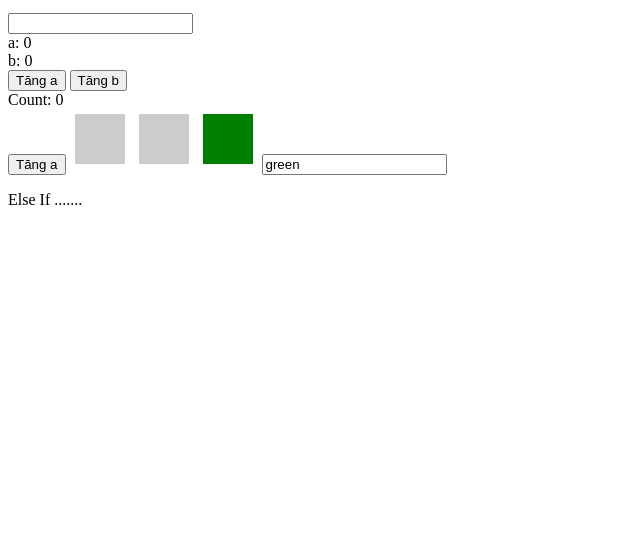
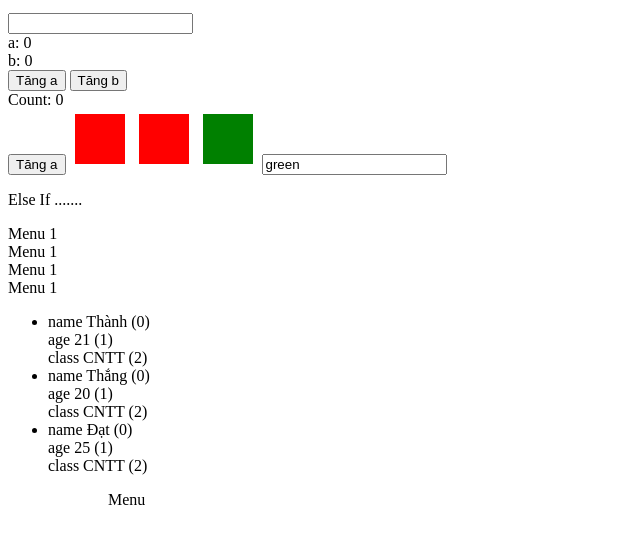
Before and after one commit to thanhtt201/vuejs_basesic, a plain HTML site: page index.html in a window 1280 px wide. Shown: the part 206-750 px from the top of the page, without its empty margins (0-640 px from the left). Drawn offline with Linux system fonts and the light colour scheme.

Commit message:
update research vuejs 04-05

```diff
--- a/index.html
+++ b/index.html
@@ -24,6 +24,9 @@
         .blue{
             background-color: blue;
         }
+        .menu{
+            margin: 10px 100px;
+        }
     </style>
 </head>
 <body>
@@ -49,6 +52,27 @@
             <p v-if="type === 1">If ...........</p>
             <p v-else-if="type === 2">Else If .......</p>
             <p v-else>Else .........</p>
+            <!-- thẻ template dùng để wrap element và ko sử dụng đc cho v-show-->
+            <!-- alternative với v-if và v-for-->
+            <template v-if="isColorRed">
+                <div>Menu 1</div>
+                <div>Menu 1</div>
+                <div>Menu 1</div>
+                <div>Menu 1</div>
+            </template>
+            <!-- v-show giống v-if nhưng chỉ ẩn element đi chứ ko xóa hẳn khỏi dom-->
+            <!-- duyệt array và duyệt object-->
+            <ul>
+                <li v-for="student in students">
+                    <div v-for="(value, key, index) in student">{{ key }} {{ value }} ({{ index }})</div>
+                </li>
+            </ul>
+        </div>
+        <div class="menu" @mousemove="showMenu()" @mouseleave="hideMenu()">
+            <span>Menu</span>
+            <ul v-if="isMenu">
+                <li v-for="(menu, index) in menus" :key="index"><a href="">{{ menu }}</a></li>
+            </ul>
         </div>
     </div>
 </body>
@@ -65,9 +89,16 @@
             a: 0,
             b: 0,
             count: 0,
-            isColorRed: false,
+            isColorRed: true,
             isColorGreen: 'green',
-            type: 2
+            type: 2,
+            menus: ['Home', 'About', 'Category', 'Product'],
+            isMenu: false,
+            students: [
+                { name: 'Thành', age: 21, class: 'CNTT'},
+                { name: 'Thắng', age: 20, class: 'CNTT'},
+                { name: 'Đạt', age: 25, class: 'CNTT'},
+            ]
         },
         // ui sẽ chỉ render những element khi gọi hàm trong computed làm thay đổi giá trị trong đối tượng data thôi
         // viết hàm trong computed sẽ tránh bị gọi lại hàm ko cần thiết
@@ -105,6 +136,12 @@
             keyUp: function(event){
                 console.log("methods")
                 alert(event.target.value)
+            },
+            showMenu: function(){
+                this.isMenu = true
+            },
+            hideMenu: function(){
+                this.isMenu = false
             }
         },
         // watch theo dõi sự thay đổi của biến đó để thực hiện 1 hành động nào đó tiếp theo
```
